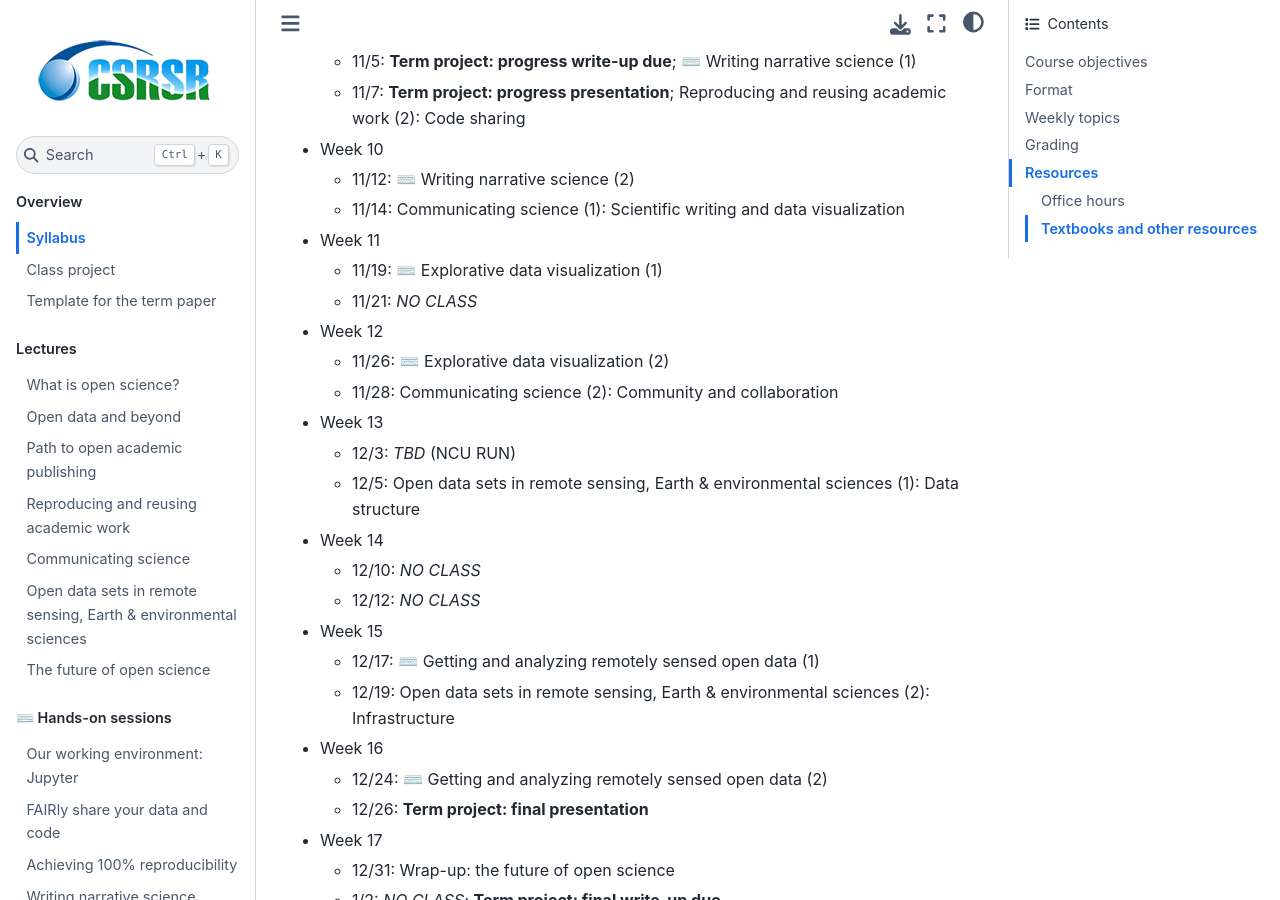
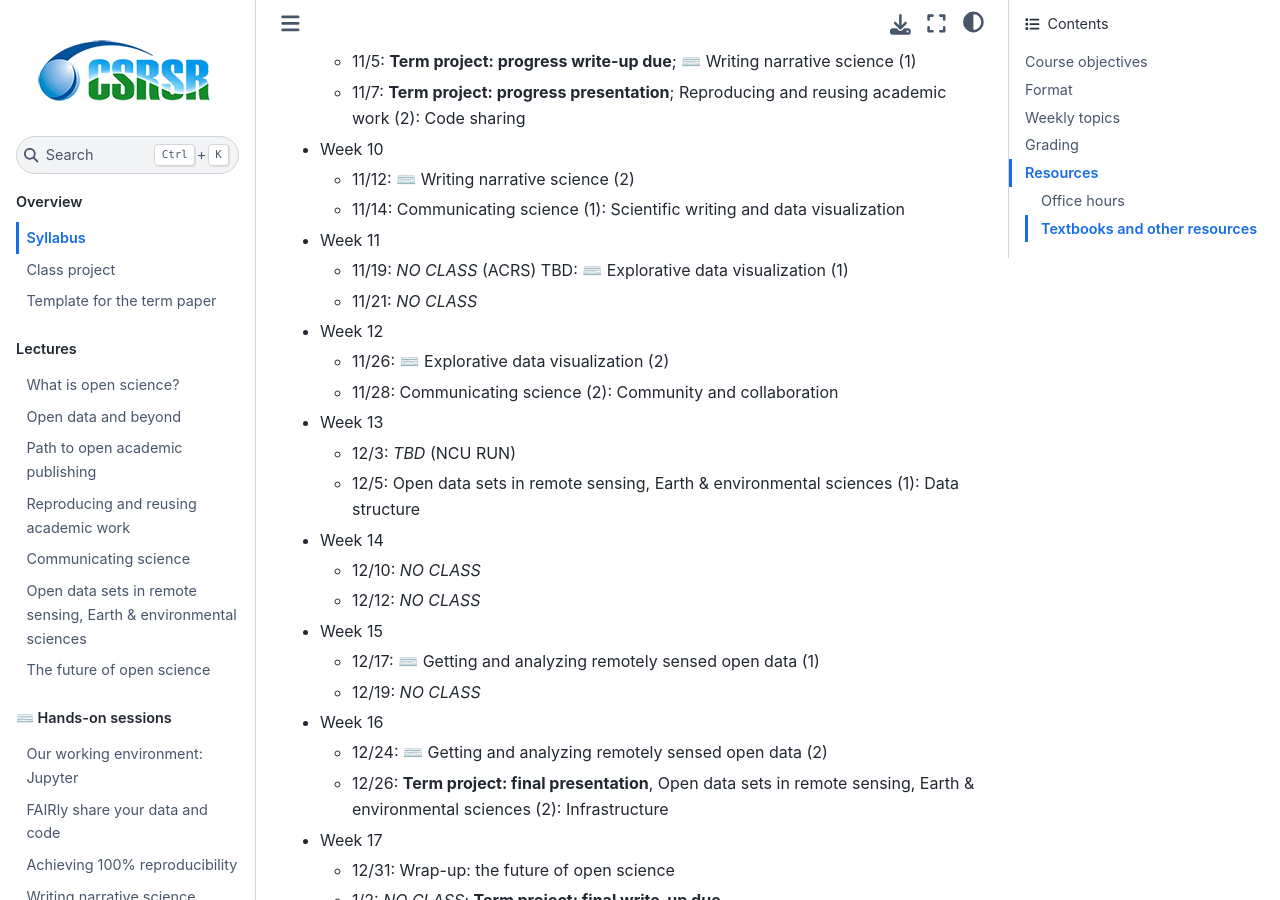
Before and after one commit to whyjz/ncu-open-science, a Jupyter Book: the page built from docs/syllabus.md, in a window 1280 px wide and 900 px high, scrolled down 2226 px. Built offline with Jupyter Book 1.0.4 settings and Sphinx 7.4.7 and the Sphinx Book theme 1.1.4, drawn with Linux system fonts in a browser that asks for light colours; pages that are not in the unit, such as notebooks, are missing from menus.

Commit message:
Update syllabus

```diff
--- a/docs/syllabus.md
+++ b/docs/syllabus.md
@@ -70,7 +70,7 @@ This is a tentative schedule; the actual content is subject to change depending
   - 11/12: ⌨️ Writing narrative science (2)
   - 11/14: Communicating science (1): Scientific writing and data visualization
 - Week 11
-  - 11/19: ⌨️ Explorative data visualization (1)
+  - 11/19: *NO CLASS* (ACRS) TBD: ⌨️ Explorative data visualization (1)
   - 11/21: *NO CLASS*
 - Week 12
   - 11/26: ⌨️ Explorative data visualization (2)
@@ -83,10 +83,10 @@ This is a tentative schedule; the actual content is subject to change depending
   - 12/12: *NO CLASS*
 - Week 15
   - 12/17: ⌨️ Getting and analyzing remotely sensed open data (1)
-  - 12/19: Open data sets in remote sensing, Earth & environmental sciences (2): Infrastructure
+  - 12/19: *NO CLASS*
 - Week 16
   - 12/24: ⌨️ Getting and analyzing remotely sensed open data (2)
-  - 12/26: **Term project: final presentation**
+  - 12/26: **Term project: final presentation**, Open data sets in remote sensing, Earth & environmental sciences (2): Infrastructure
 - Week 17
   - 12/31: Wrap-up: the future of open science
   - 1/2: *NO CLASS*; **Term project: final write-up due**
```
